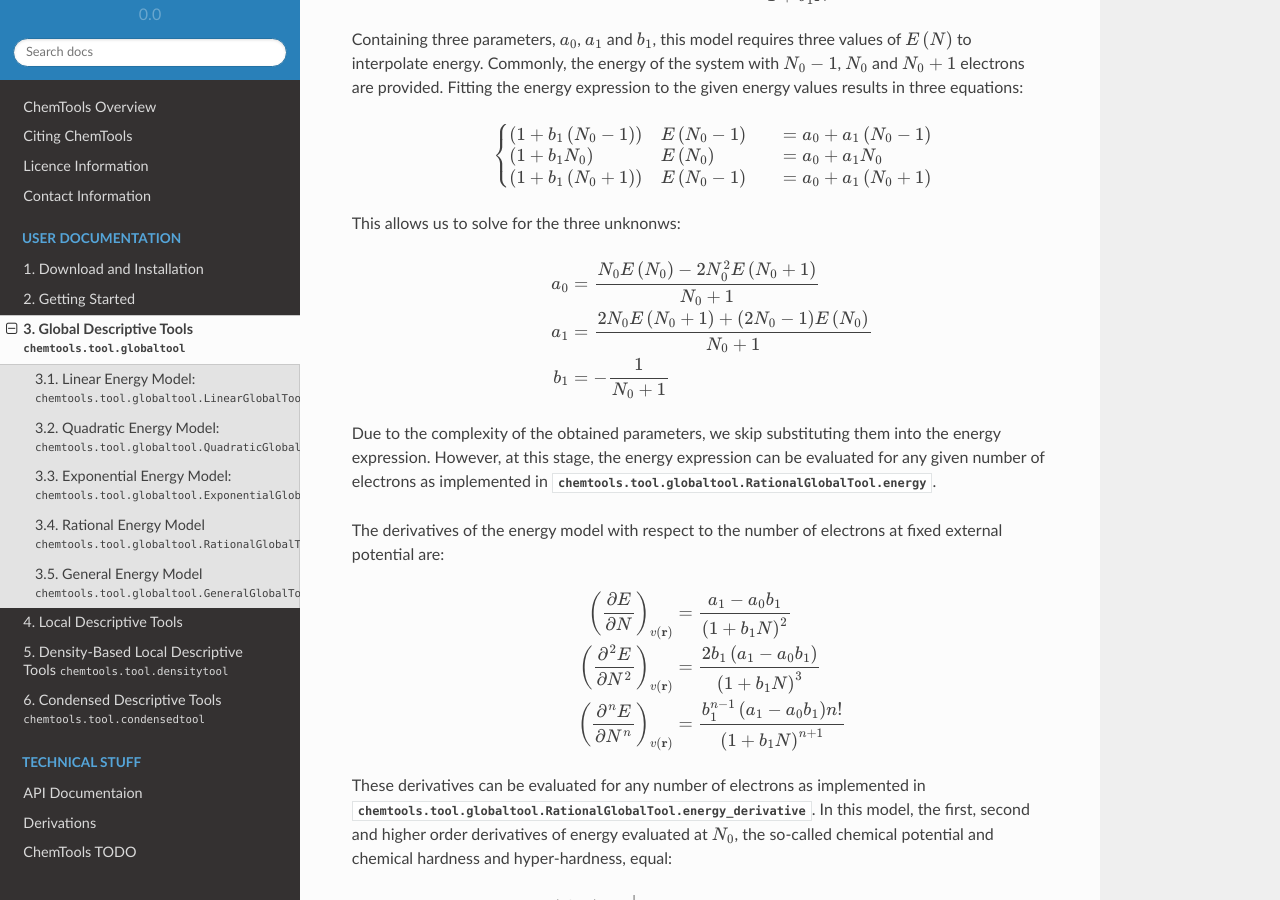
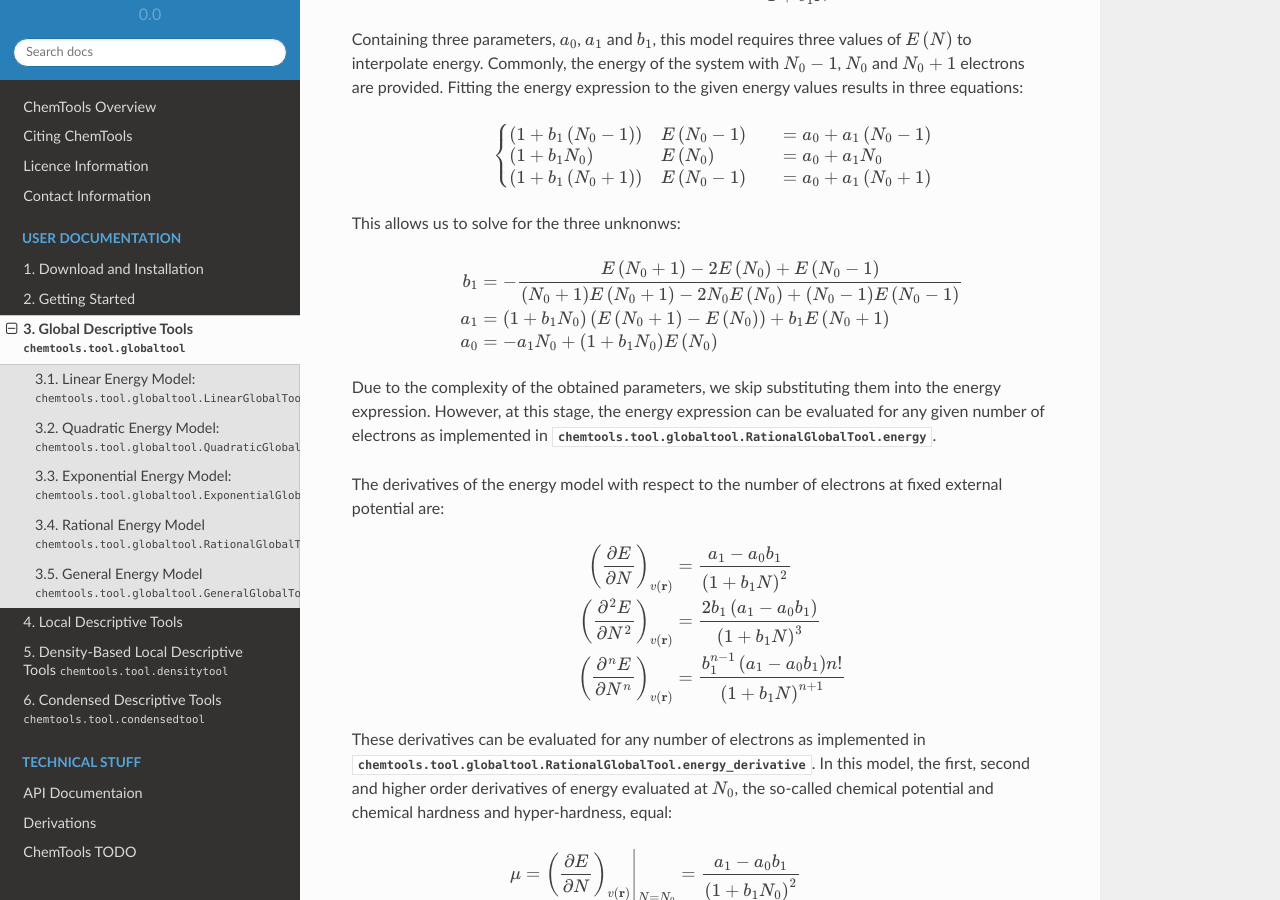
Before and after one commit to theochem/chemtools, a Sphinx documentation site: the page built from doc/usr_doc_globaltool.rst, in a window 1280 px wide and 900 px high, scrolled down 11732 px. Built offline with Sphinx 7.4.7 and the Read the Docs theme 2.0.0, drawn with Linux system fonts in a browser that asks for light colours.

Commit message:
Correct parameters formula & energy derivative in rational energy model.

```diff
--- a/doc/usr_doc_globaltool.rst
+++ b/doc/usr_doc_globaltool.rst
@@ -579,9 +579,10 @@ This allows us to solve for the three unknonws:
 
  .. math::
 
-    a_0 &= \frac{N_0 E\left(N_0\right) - 2 N_0^2 E\left(N_0 + 1\right)}{N_0 + 1} \\
-    a_1 &= \frac{2 N_0 E\left(N_0 + 1\right) + \left(2 N_0 - 1\right) E\left(N_0\right)}{N_0 + 1} \\
-    b_1 &= - \frac{1}{N_0 + 1}
+    b_1 &= -\frac{E\left(N_0 + 1\right) - 2 E\left(N_0\right) + E\left(N_0 - 1\right)}
+                 {\left(N_0 + 1\right) E\left(N_0 + 1\right) - 2 N_0 E\left(N_0\right) + \left(N_0 - 1\right) E\left(N_0 - 1\right)} \\
+    a_1 &= \left(1 + b_1 N_0\right) \left(E\left(N_0 + 1\right) - E\left(N_0\right)\right) + b_1 E\left(N_0 + 1\right) \\
+    a_0 &= - a_1 N_0 + \left(1 + b_1 N_0\right) E\left(N_0\right)
 
 Due to the complexity of the obtained parameters, we skip substituting them into the energy expression.
 However, at this stage, the energy expression can be evaluated for any given number of electrons as
```
Also changed, not shown: 1 other file.
